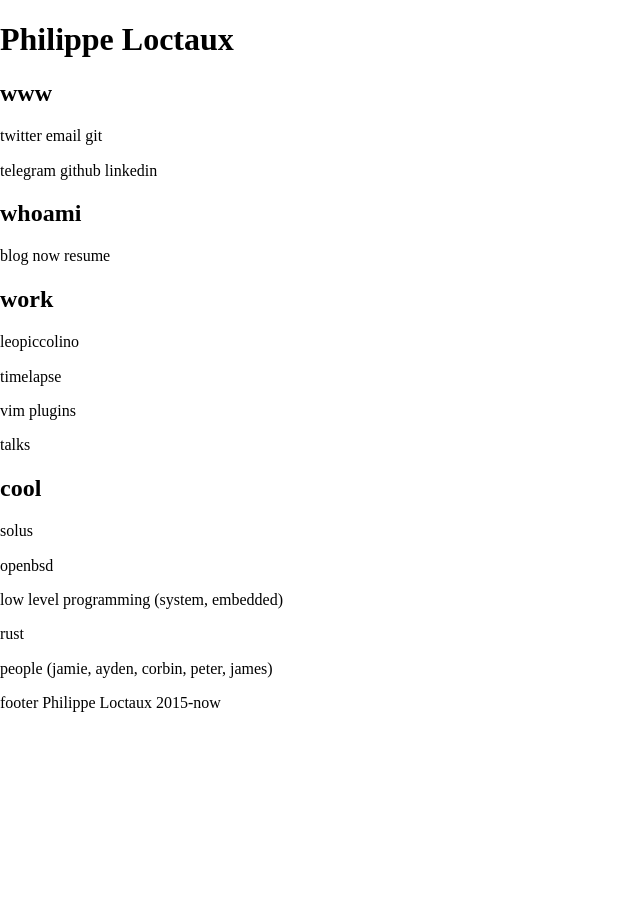
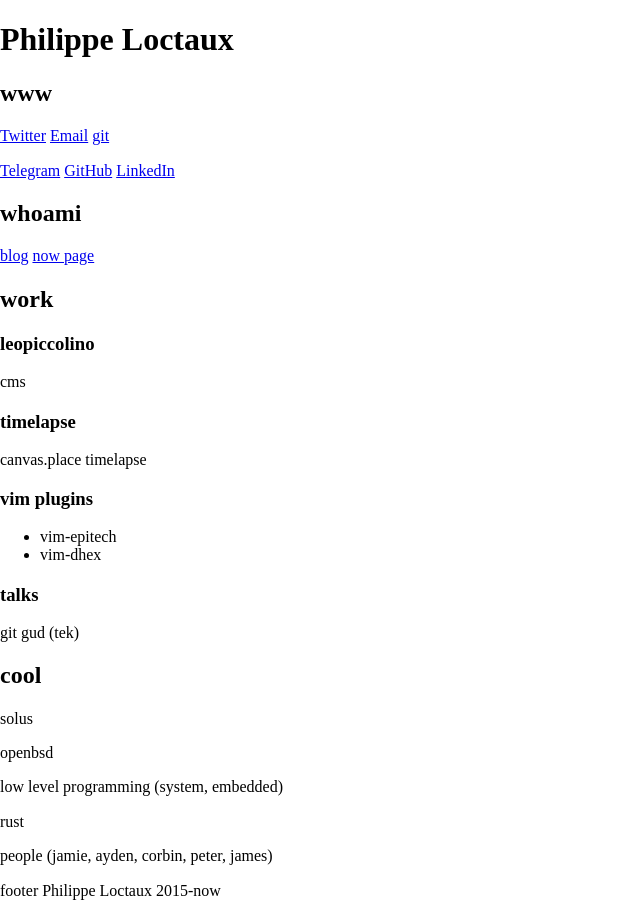
Before and after one commit to x4m3/plcom, a Jekyll site: the page built from index.markdown, in a window 1280 px wide. Shown: the whole page, without its empty margins (0-640 px from the left). Built offline with Jekyll 4.4.1, drawn with Linux system fonts in a browser that asks for light colours.

Commit message:
added links

```diff
--- a/index.markdown
+++ b/index.markdown
@@ -6,23 +6,28 @@
 
 ## www
 
-twitter email git
+[Twitter](https://twitter.com/philippeloctaux) [Email](/email) [git](https://git.x4m3.rocks/x4m3)
 
-telegram github linkedin
+[Telegram](https://t.me/philippeloctaux) [GitHub](https://github.com/x4m3) [LinkedIn](https://linkedin.com/in/philippeloctaux)
 
 ## whoami
 
-blog now resume
+[blog](https://blog.x4m3.rocks) [now page](/now)
 
 ## work
 
-leopiccolino
+### leopiccolino
+cms
 
-timelapse
+### timelapse
+canvas.place timelapse
 
-vim plugins
+### vim plugins
+ - vim-epitech
+ - vim-dhex
 
-talks
+### talks
+git gud (tek)
 
 ## cool
 
```
